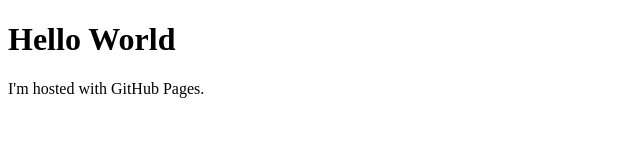
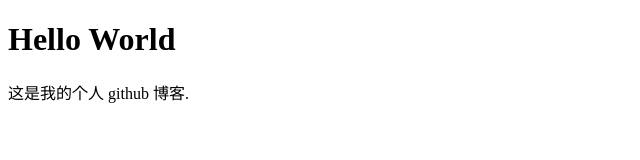
Before and after one commit to AllenCanDo/AllenCanDo.github.io, a plain HTML site: page index.html in a window 1280 px wide. Shown: the whole page, without its empty margins (0-640 px from the left). Drawn offline with Linux system fonts and the light colour scheme.

Commit message:
Update index.html

```diff
--- a/index.html
+++ b/index.html
@@ -2,6 +2,6 @@
 <html>
 <body>
 <h1>Hello World</h1>
-<p>I'm hosted with GitHub Pages.</p>
+<p>这是我的个人 github 博客.</p>
 </body>
 </html>
```
